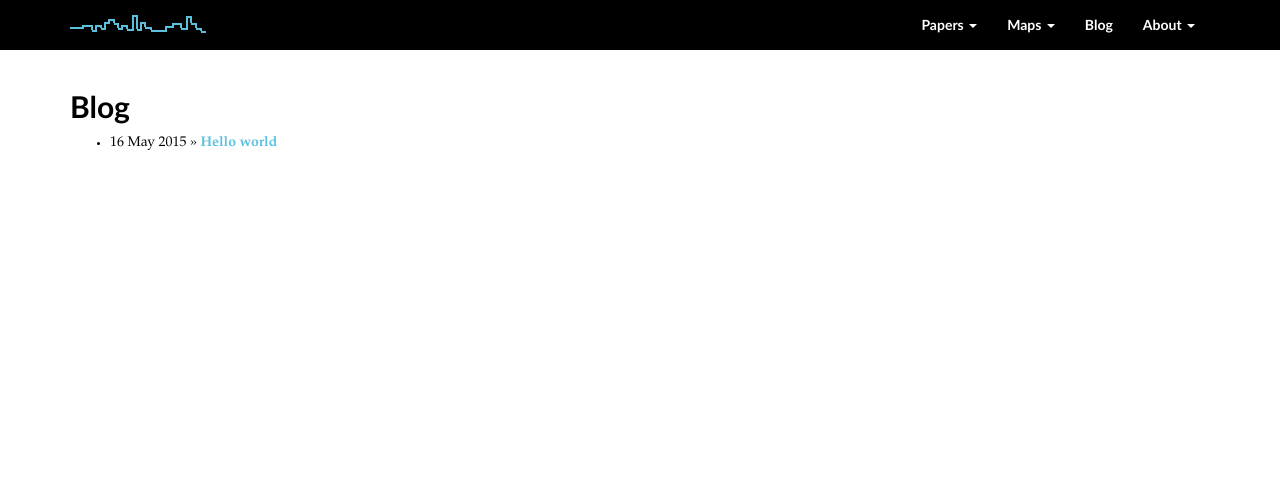
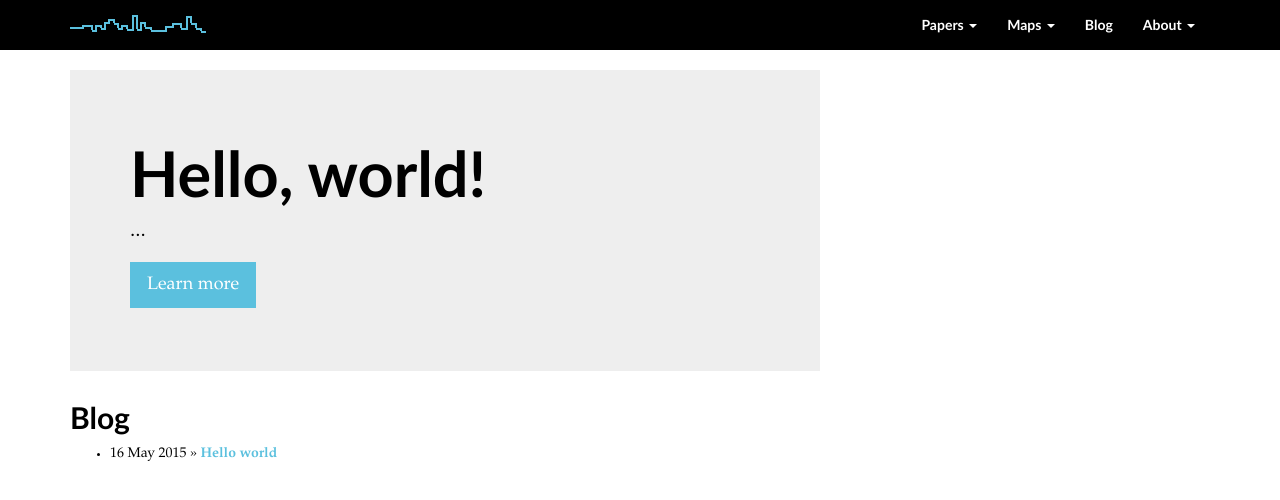
Before and after one commit to chrisrobertsnyc/chrisrobertsnyc.github.io, a Jekyll site: the page built from blog/index.html, in a window 1280 px wide. Shown: the top 500 px of the page. Built offline with Jekyll 4.4.1, drawn with Linux system fonts in a browser that asks for light colours; nearby versions of some CDN libraries.

Commit message:
adding jumbotron

```diff
--- a/blog/index.html
+++ b/blog/index.html
@@ -2,6 +2,11 @@
 layout: default
 title: Blog
 ---
+	<div class="jumbotron">
+  		<h1>Hello, world!</h1>
+  		<p>...</p>
+  		<p><a class="btn btn-primary btn-lg" href="#" role="button">Learn more</a></p>
+	</div>
 	<h2>{{ page.title }}</h2>
 	<ul>
 
```
